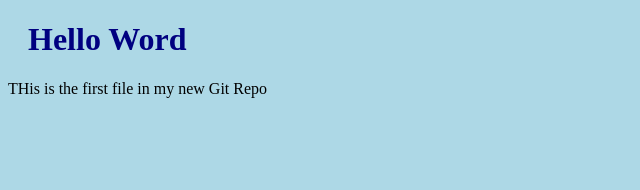
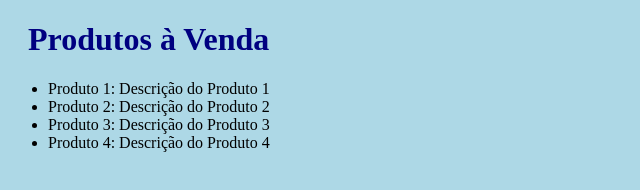
Before and after one commit to Ana-ribeiro-tx/vendas_wa, a plain HTML site: page index.html in a window 1280 px wide. Shown: the whole page, without its empty margins (0-640 px from the left). Drawn offline with Linux system fonts and the light colour scheme.

Commit message:
feat: inclui a lista de produtos na página Ref. #04

```diff
--- a/index.html
+++ b/index.html
@@ -8,7 +8,12 @@
 </head>
 <body>
 
-    <h1>Hello Word</h1>
-    <p>THis is the first file in my new Git Repo</p>
+    <h1>Produtos à Venda</h1>
+    <ul>
+        <li>Produto 1: Descrição do Produto 1</li>
+        <li>Produto 2: Descrição do Produto 2</li>
+        <li>Produto 3: Descrição do Produto 3</li>
+        <li>Produto 4: Descrição do Produto 4</li>
+    </ul>
 </body>
 </html>
```
